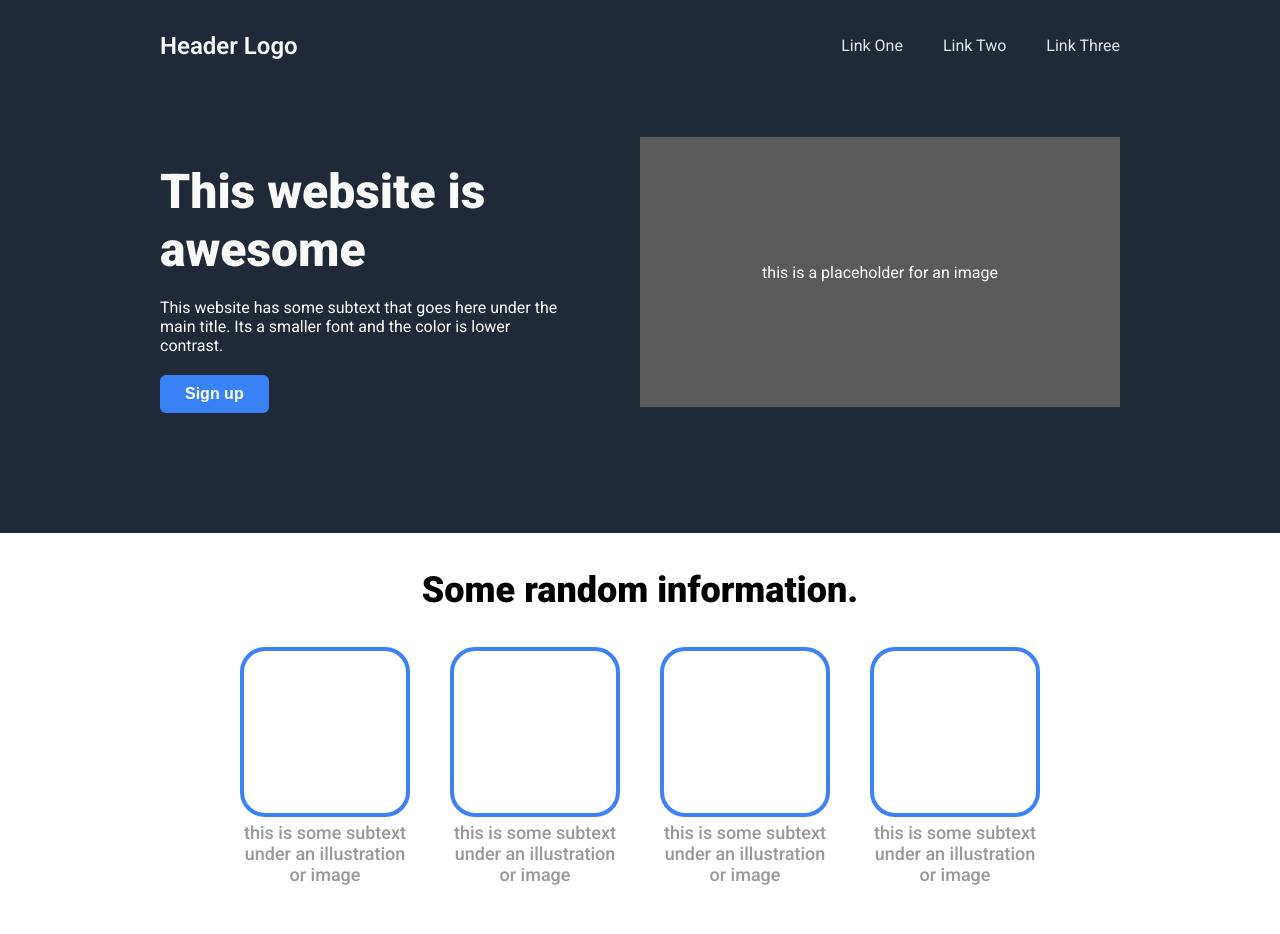
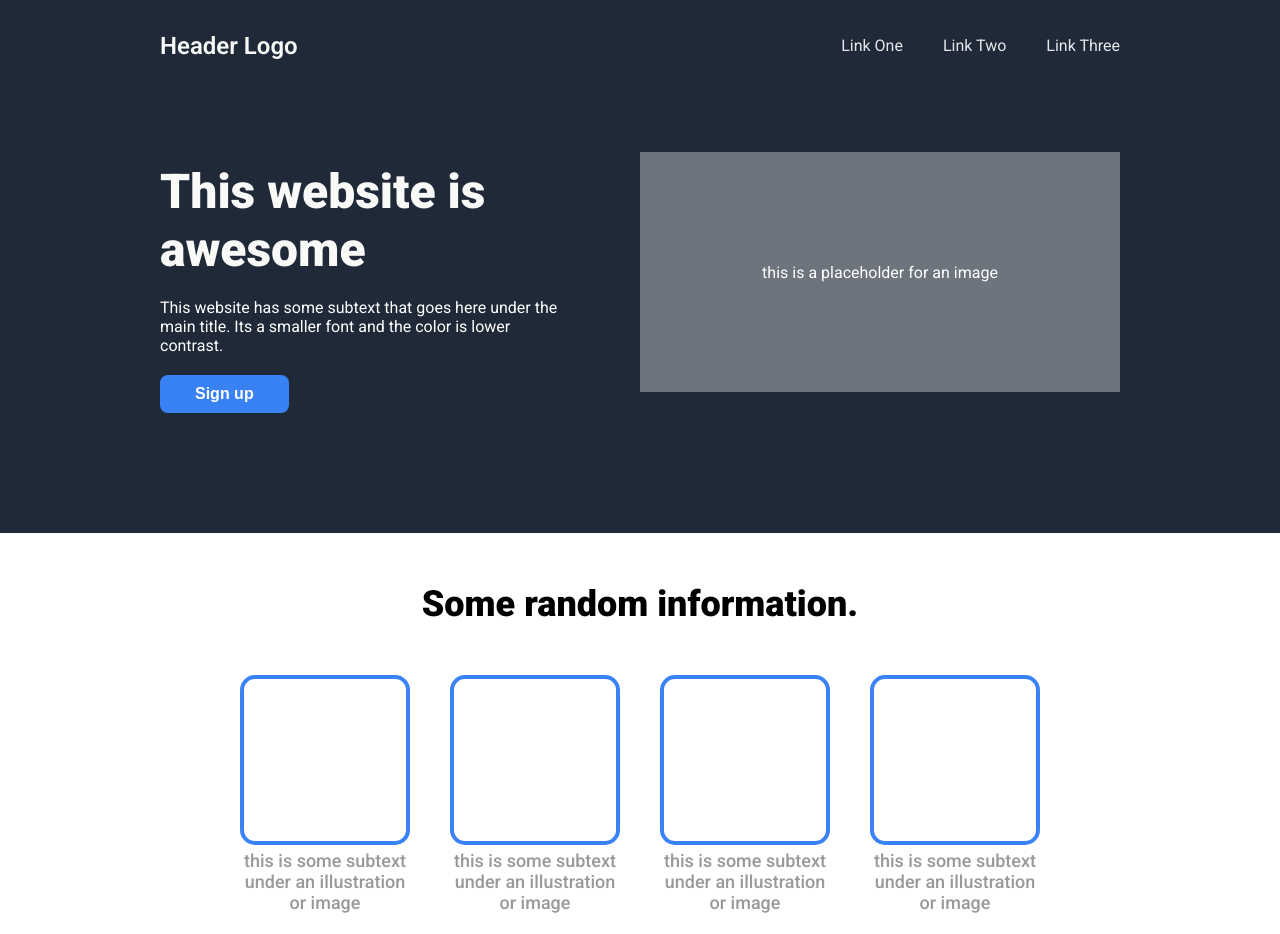
Before and after one commit to CommitMike/odin-landingpage, a plain HTML site: page index.html in a window 1280 px wide. Shown: the top 934 px of the page. Drawn offline with Linux system fonts and the light colour scheme.

Commit message:
Updates to overall sign layout

```diff
--- a/style.css
+++ b/style.css
@@ -108,10 +108,10 @@ Hero
 .signup-btn {
     background-color: #3882F6;
     color: white;
-    padding: 10px 25px;
+    padding: 10px 35px;
     font-size: 16px;
     border: none;
-    border-radius: 6px;
+    border-radius: 8px;
     cursor: pointer;
     font-weight: 600;
 }
@@ -121,10 +121,9 @@ Hero
 }
 
 .image-container {
-    background-color: #5A5A5A;
-    width: 100%;
+    background-color: #6d747d;
     max-width: 500px;
-    aspect-ratio: 16 / 9;
+    aspect-ratio: 16 / 8;
     margin: 0 auto;
     display: flex;
     align-items: center;
@@ -140,13 +139,14 @@ Random information section
     flex-direction: column;
     align-items: center;
     justify-content: center;
-    padding-bottom: 70px;
+    padding-bottom: 100px;
 }
 
 .info-header {
     font-size: 36px;
     color: #000;
     font-weight: 900;
+    margin: 50px;
 }
 
 .random-info {
@@ -166,7 +166,7 @@ Random information section
     border: 4px solid #3B82F6;;
     width: 170px;
     height: 170px;
-    border-radius: 25px;
+    border-radius: 15px;
     padding-bottom: 0;
     margin-bottom: 0;
 }
@@ -221,7 +221,7 @@ Call to action
 .action-container .container {
     background-color: #3882F6;
     border-radius: 10px;
-    padding: 60px 30px;
+    padding: 50px 30px;
     display: flex;
     justify-content: space-around;
     align-items: center;
```
